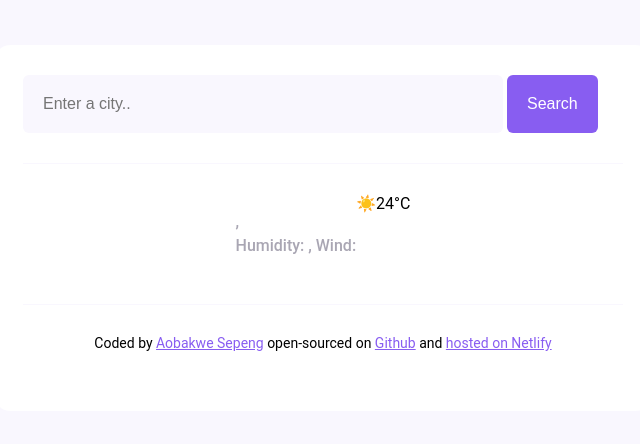
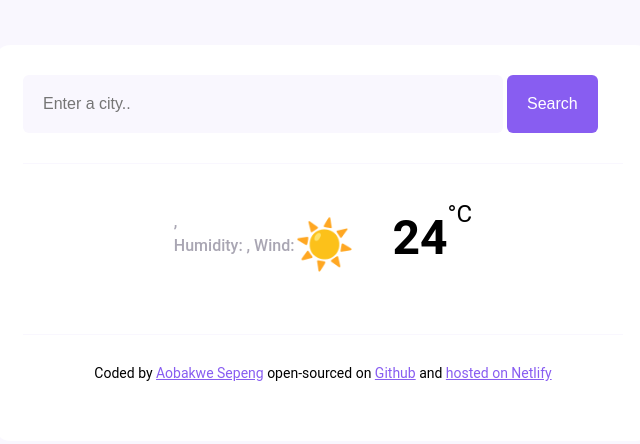
Before and after one commit to aobakwesep/WA002, a plain HTML site: page index.html in a window 1280 px wide. Shown: the whole page, without its empty margins (317-957 px from the left). Drawn offline with Linux system fonts and the light colour scheme.

Commit message:
Updated style.css
Added style to the following classes:
.icon
.temperature-value
.temperature-unit

```diff
--- a/src/style.css
+++ b/src/style.css
@@ -78,6 +78,28 @@ main{
 display: flex;
 }
 
+
+
+.icon{
+    font-size: 48px;
+    margin-top: 22px;
+    width: 88px;
+    height: 88px;
+}
+
+.temperature-value{
+    font-size: 48px;
+    font-weight: bold;
+    margin-left: 10px;
+    line-height: 88px;
+}
+
+.temperature-unit{
+    margin-top: 6px;
+    font-size: 24px;
+
+}
+
 footer{
     border-top: 1px solid #f9f7fe;
     padding: 30px 0;
```
